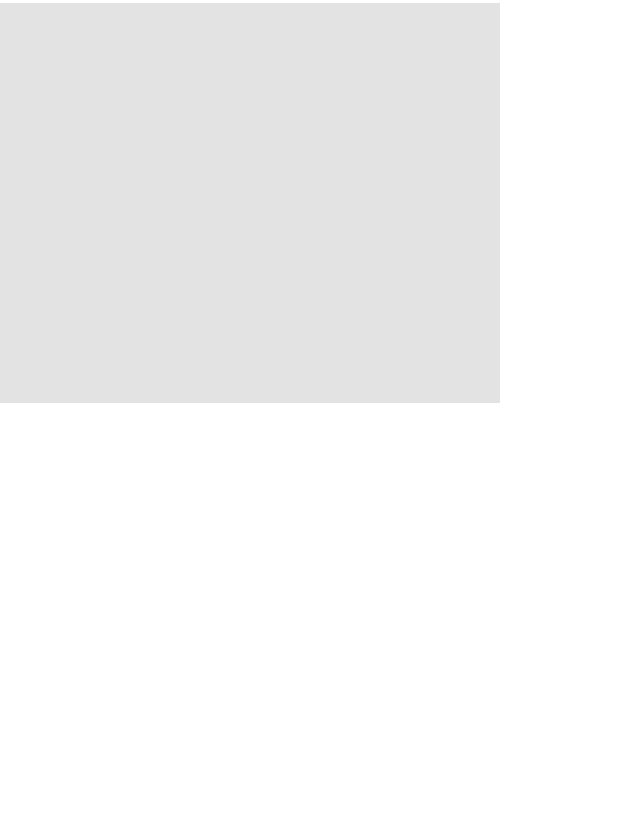
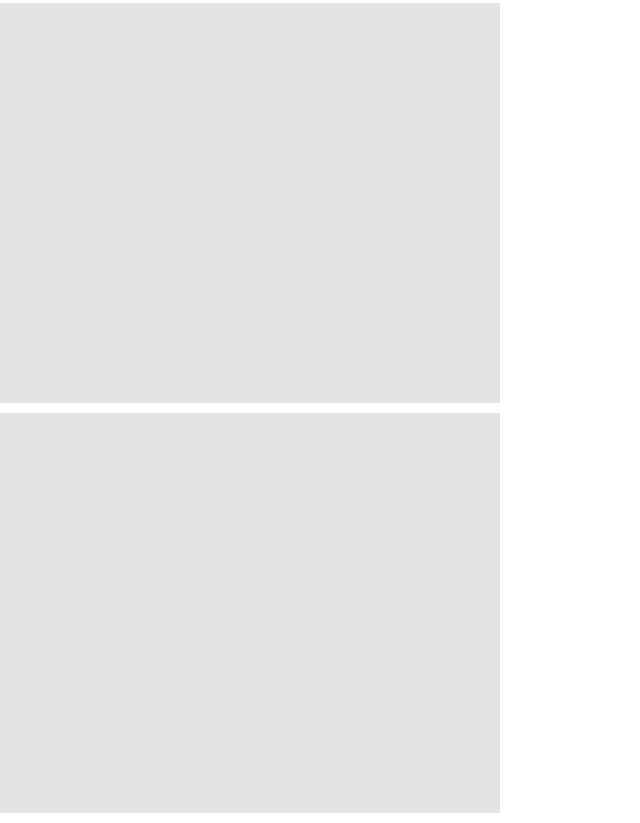
Before and after one commit to KING-SEGUN/learn_css, a plain HTML site: page fixed6.html in a window 1280 px wide. Shown: the part 2047-2870 px from the top of the page, without its empty margins (0-640 px from the left). Before the commit the page ends 2460 px from the top, so only its background shows below. Drawn offline with Linux system fonts and the light colour scheme.

Commit message:
adding even more

```diff
--- a/fixed6.html
+++ b/fixed6.html
@@ -39,5 +39,7 @@
     <div class="wrapper"></div>
     <div class="wrapper" id = "front"></div>
     <div class="wrapper"></div>
+    <div class="wrapper"></div>
+
 </body>
 </html>
```
